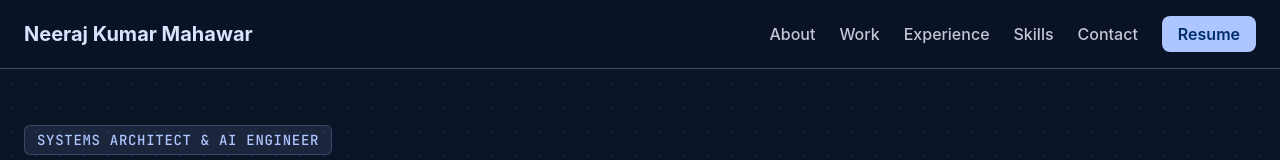
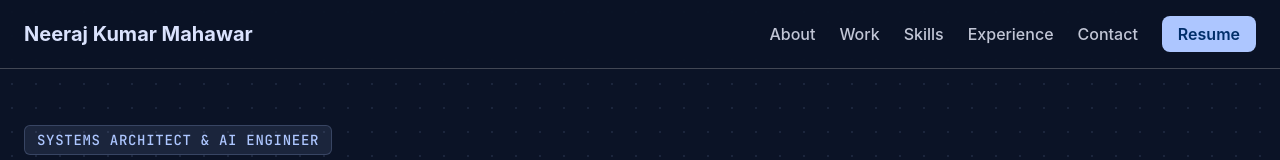
Before and after one commit to neeraj2021/portfolio, a React (Vite) app: page / in a window 1280 px wide. Shown: the top 160 px of the page. Built offline with nearby package versions, Linux system fonts and the light colour scheme.

Commit message:
refactor: update TopNavBar max-width and reorder navigation links

```diff
--- a/src/components/TopNavBar.tsx
+++ b/src/components/TopNavBar.tsx
@@ -27,7 +27,7 @@ export const TopNavBar: React.FC<TopNavBarProps> = ({ currentView }) => {
   }
 
   return (
-    <nav className="fixed top-0 left-1/2 z-50 flex w-full max-w-320 -translate-x-1/2 items-center justify-between border-b border-outline-variant bg-background/80 px-6 py-4 backdrop-blur-md">
+    <nav className="fixed top-0 left-1/2 z-50 flex w-full max-w-7xl -translate-x-1/2 items-center justify-between border-b border-outline-variant bg-background/80 px-6 py-4 backdrop-blur-md">
       <div
         className="cursor-pointer text-xl font-bold text-on-surface transition-colors hover:text-primary"
         onClick={(e) => handleNavClick(e)}
@@ -57,18 +57,19 @@ export const TopNavBar: React.FC<TopNavBarProps> = ({ currentView }) => {
         </a>
         <a
           className="cursor-pointer font-medium text-on-surface-variant transition-colors hover:text-primary"
+          href="#skills"
+          onClick={(e) => handleNavClick(e, 'skills')}
+        >
+          Skills
+        </a>
+        <a
+          className="cursor-pointer font-medium text-on-surface-variant transition-colors hover:text-primary"
           href="#experience"
           onClick={(e) => handleNavClick(e, 'experience')}
         >
           Experience
         </a>
-        <a
-          className="cursor-pointer font-medium text-on-surface-variant transition-colors hover:text-primary"
-          href="#skills"
-          onClick={(e) => handleNavClick(e, 'skills')}
-        >
-          Skills
-        </a>
+
         <a
           className="cursor-pointer font-medium text-on-surface-variant transition-colors hover:text-primary"
           href="#contact"
```
